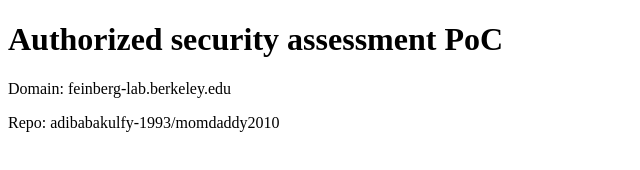
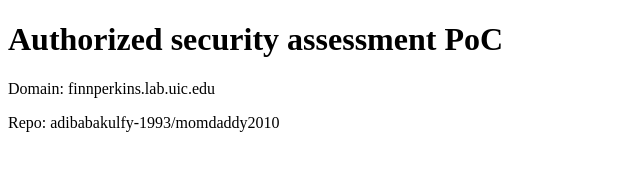
Before and after one commit to adibabakulfy-1993/momdaddy2010, a plain HTML site: page index.html in a window 1280 px wide. Shown: the full height of the page, 0-640 px from the left. Drawn offline with Linux system fonts and the light colour scheme.

Commit message:
init pages

```diff
--- a/index.html
+++ b/index.html
@@ -1 +1 @@
-<!doctype html><html><head><meta charset=utf-8><title>PoC feinberg-lab.berkeley.edu</title></head><body><h1>Authorized security assessment PoC</h1><p>Domain: feinberg-lab.berkeley.edu</p><p>Repo: adibabakulfy-1993/momdaddy2010</p></body></html>
+<!doctype html><html><head><meta charset=utf-8><title>PoC finnperkins.lab.uic.edu</title></head><body><h1>Authorized security assessment PoC</h1><p>Domain: finnperkins.lab.uic.edu</p><p>Repo: adibabakulfy-1993/momdaddy2010</p></body></html>
```
